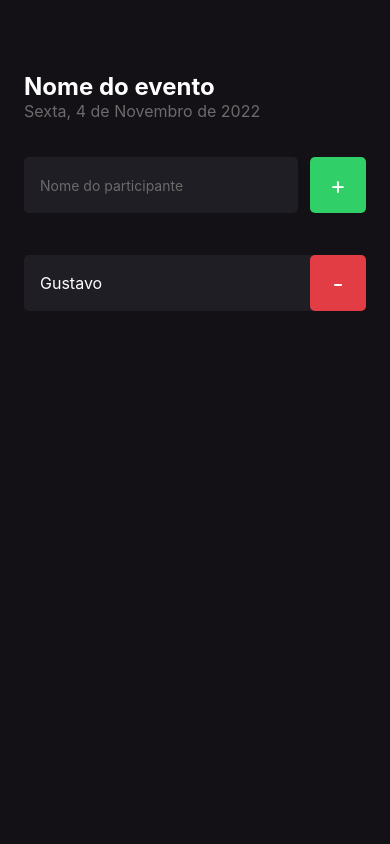
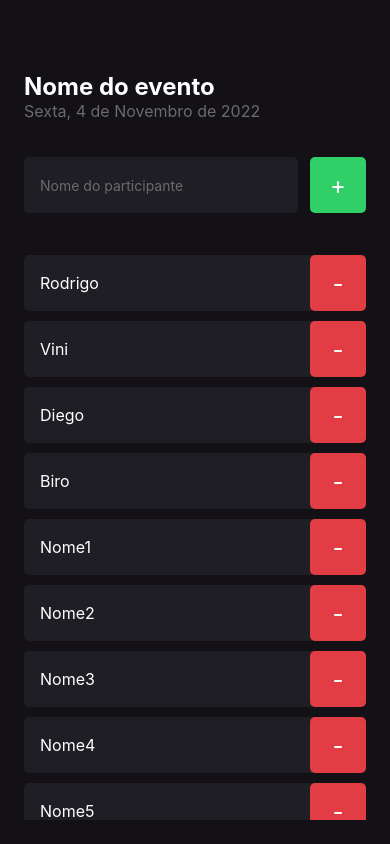
Before and after one commit to gustavovieiradev/imhere, a React Native app: screen / in a window 390 px wide. Built offline with nearby package versions, Linux system fonts and the light colour scheme.

Commit message:
feat: scrollview list participants

```diff
--- a/src/Screens/Home/index.tsx
+++ b/src/Screens/Home/index.tsx
@@ -1,8 +1,10 @@
-import { Text, TextInput, TouchableOpacity, View } from "react-native";
+import { ScrollView, Text, TextInput, TouchableOpacity, View } from "react-native";
 import { Participant } from "../../components/Participant";
 import { styles } from "./styles";
 
 export default function Home() {
+
+  const participants = ['Rodrigo', 'Vini', 'Diego', 'Biro', 'Nome1', 'Nome2', 'Nome3', 'Nome4', 'Nome5'];
 
   function handleAddParticipant() {
     console.log('add participant')
@@ -29,7 +31,13 @@ export default function Home() {
         </TouchableOpacity>
       </View>
 
-      <Participant name="Gustavo" onRemove={() => handleParticipantRemove('gustavo')} />
+      <ScrollView showsVerticalScrollIndicator={false}>
+        {participants.map(item => (
+          <Participant name={item} onRemove={() => handleParticipantRemove(item)} key={item} />
+        ))}
+      </ScrollView>
+
+
 
     </View>
   );
```
